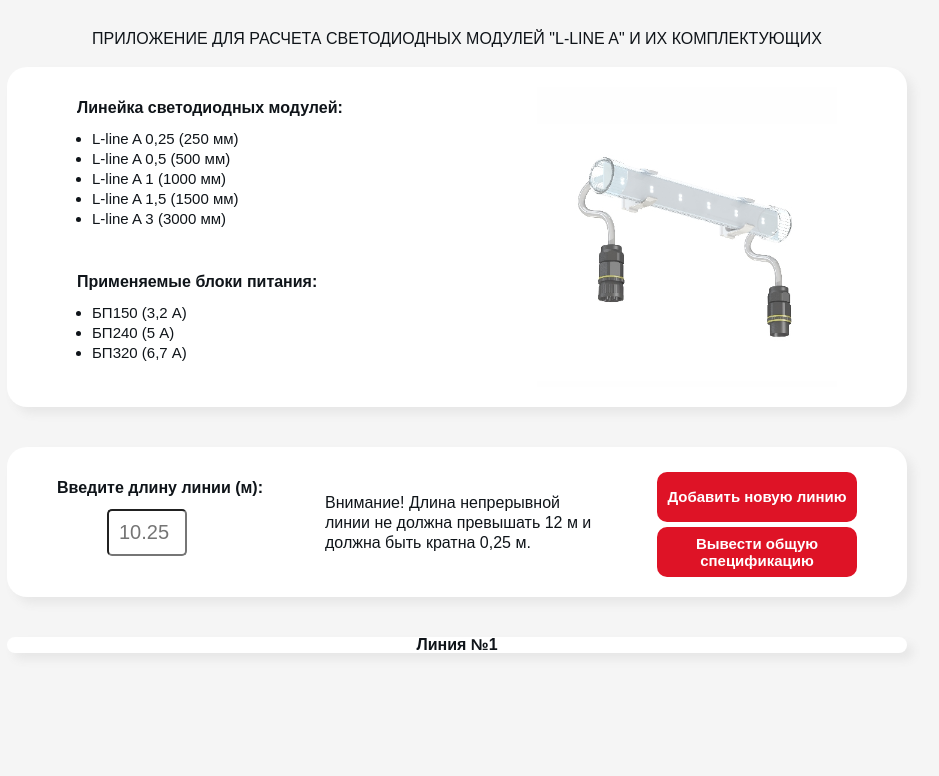
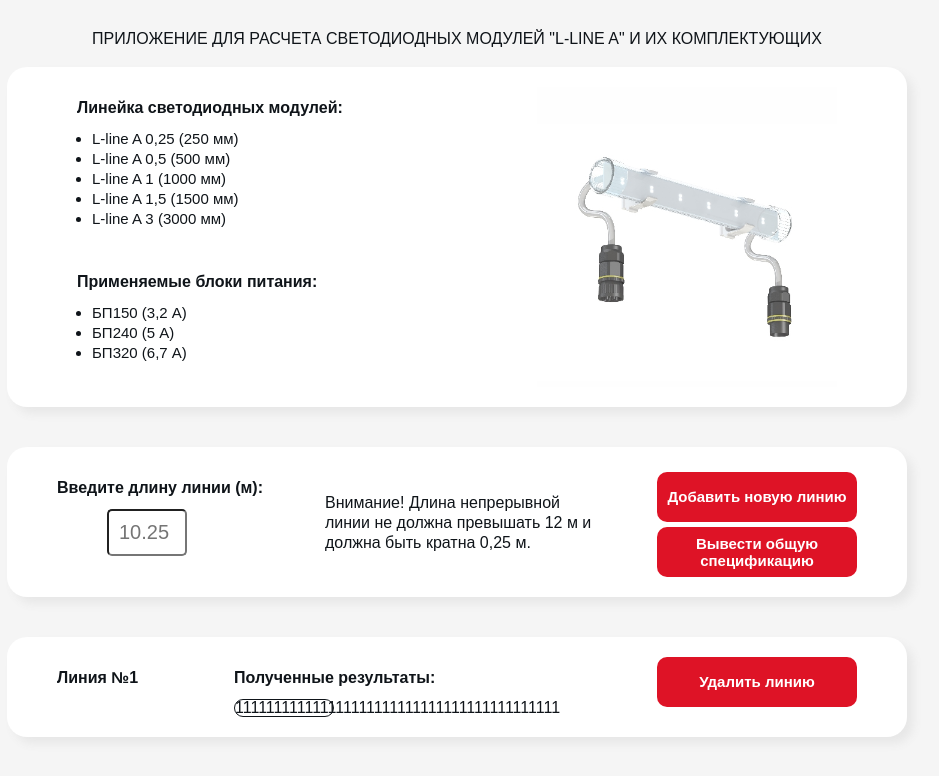
Before and after one commit to Sukre22/ledelline, a React app: page / in a window 1280 px wide. Shown: the whole page, without its empty margins (183-1122 px from the left). Built offline with nearby package versions, Linux system fonts and the light colour scheme.

Commit message:
worked at section 3

```diff
--- a/src/components/line-list-item/line-list-item.css
+++ b/src/components/line-list-item/line-list-item.css
@@ -10,7 +10,41 @@
 }
 
 .line-list-item_container-description {
-    margin: 0 auto;
-    text-align: center;
+    font-size: 16px;
+    padding: 20px;
+    padding-left: 50px;
+
+}
+
+.line-list-item_container-wrap-results-head {
     font-size: 16px;
 }
+
+.line-list-item_container-wrap-results {
+    padding: 20px;
+}
+
+.line-list-item_container-wrap-results-wrapper {
+    border-radius: 20px;
+    border: solid 1px;
+    max-width: 30%;
+
+}
+
+.line-list-item_container-button {
+    background-color: #DE1326;
+    width: 200px;
+    height: 50px;
+    border-radius: 10px;
+    box-shadow: none;
+    border: none;
+    font-family: 'Montserrat-Regular', sans-serif;
+    color: white;
+    font-weight: 700;
+    font-size: 15px;
+    transition: 0.5s;
+    cursor: pointer;
+    margin-top: 5px;
+    margin: 20px;
+    margin-right: 50px;
+}
--- a/src/components/line-list-item/line-list-item.js
+++ b/src/components/line-list-item/line-list-item.js
@@ -5,6 +5,17 @@ const LineListItem = () => {
     return (
         <div className={'line-list-item_container'}>
              <h2 className={'line-list-item_container-description'}>Линия №1</h2>
+             <div clasccName={'line-list-item_container-wrap'}>
+
+                 <div className={'line-list-item_container-wrap-results'}>
+                        <h2 className={'line-list-item_container-wrap-results-head'}>Полученные результаты:</h2>
+                        <div className={'line-list-item_container-wrap-results-wrapper'}>
+                              111111111111111111111111111111111111111111
+                        </div>
+                 </div>
+
+             </div>
+             <button className={'line-list-item_container-button'}>Удалить линию</button>
         </div>
 
     )
```
